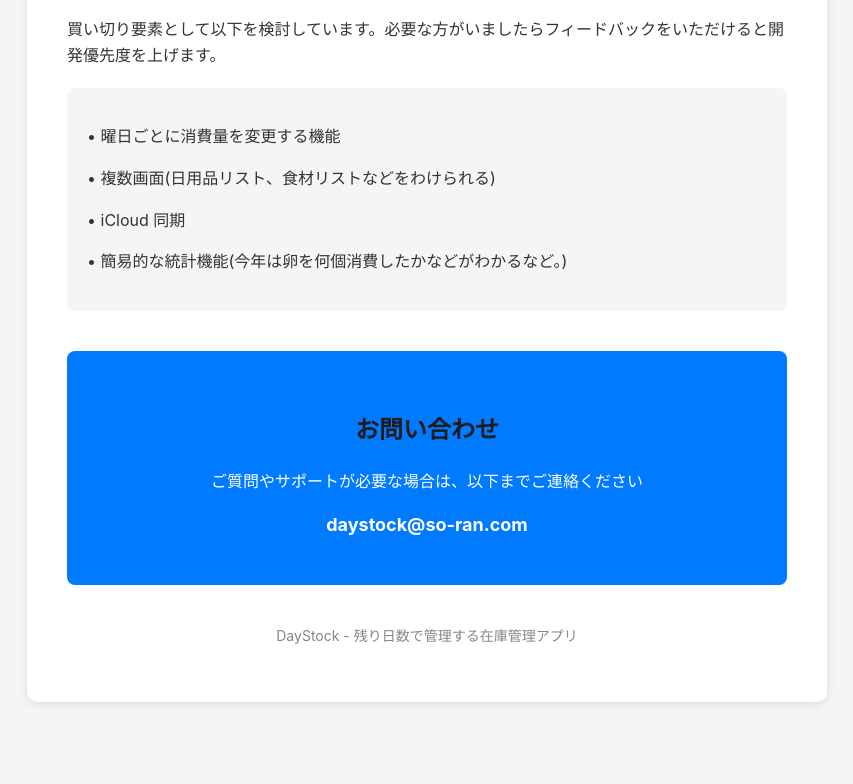
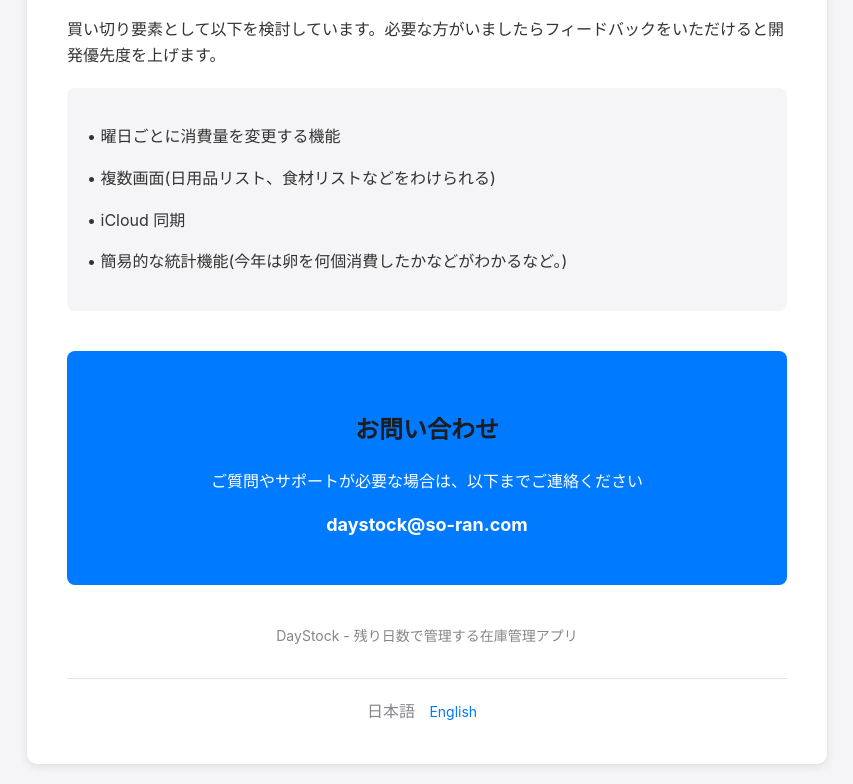
Before and after one commit to duck-falcon/DayStock, a plain HTML site: page support-page/index.html in a window 1280 px wide. Shown: the part 4399-5183 px from the top of the page, without its empty margins (213-1066 px from the left). Before the commit the page ends 5121 px from the top, so only its background shows below. Drawn offline with Linux system fonts and the light colour scheme.

Commit message:
support page 作成

```diff
--- a/support-page/support-ja.html
+++ b/support-page/index.html
@@ -68,6 +68,25 @@
             display: inline-block;
             width: 20px;
             margin-right: 10px;
+        }
+        .language-switcher {
+            text-align: center;
+            margin-top: 30px;
+            padding-top: 20px;
+            border-top: 1px solid #e5e5e7;
+        }
+        .language-switcher a {
+            color: #007AFF;
+            text-decoration: none;
+            margin: 0 10px;
+            font-size: 14px;
+        }
+        .language-switcher a:hover {
+            text-decoration: underline;
+        }
+        .language-switcher .current {
+            color: #86868b;
+            text-decoration: none;
         }
     </style>
 </head>
@@ -200,12 +219,17 @@
         <div class="contact-box">
             <h2>お問い合わせ</h2>
             <p>ご質問やサポートが必要な場合は、以下までご連絡ください</p>
-            <p><a href="mailto:support@daystock-app.com">daystock@so-ran.com</a></p>
+            <p><a href="mailto:daystock@so-ran.com">daystock@so-ran.com</a></p>
         </div>
 
         <p style="text-align: center; margin-top: 40px; color: #86868b; font-size: 14px;">
             DayStock - 残り日数で管理する在庫管理アプリ<br>
         </p>
+
+        <div class="language-switcher">
+            <span class="current">日本語</span>
+            <a href="en.html">English</a>
+        </div>
     </div>
 </body>
 </html>
```
Also changed, not shown: support-page/en.html (renamed from support-page/support-en.html, +24 -0 lines).
